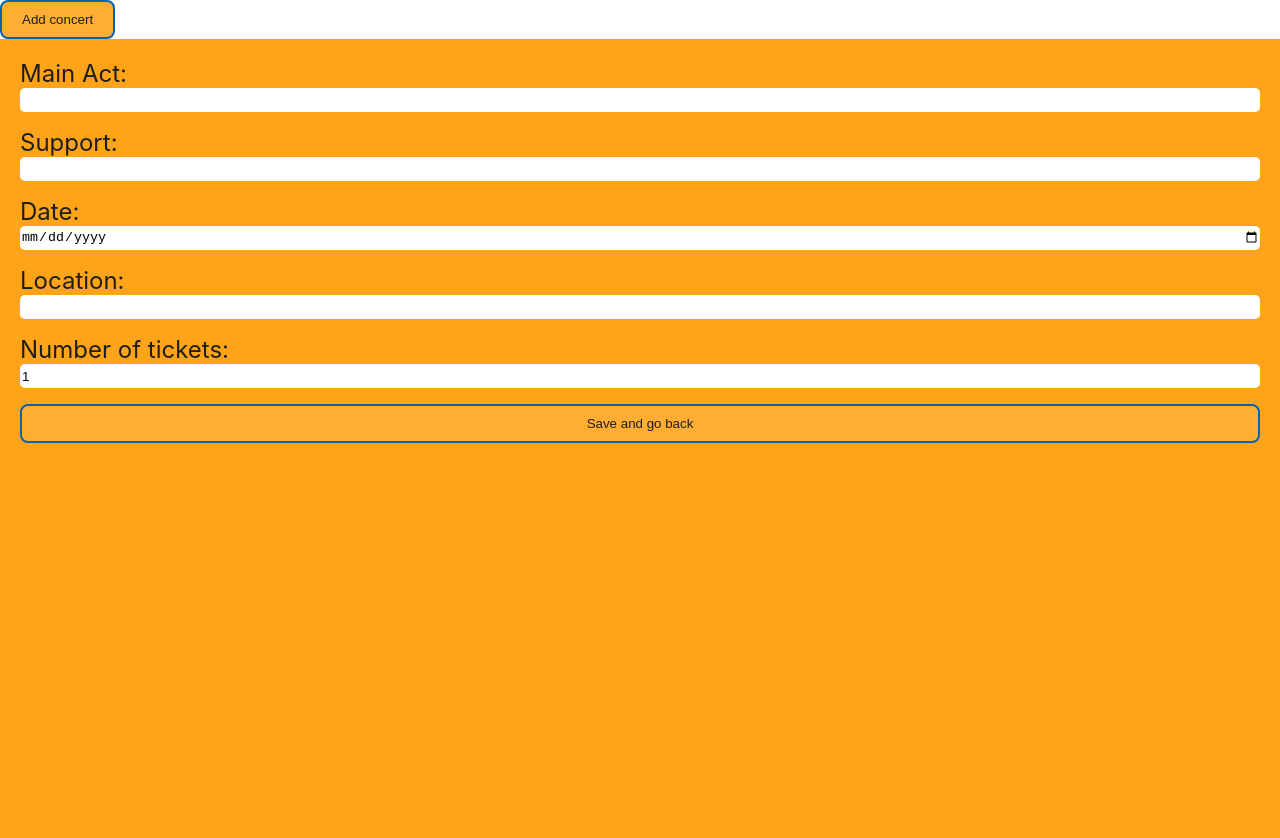
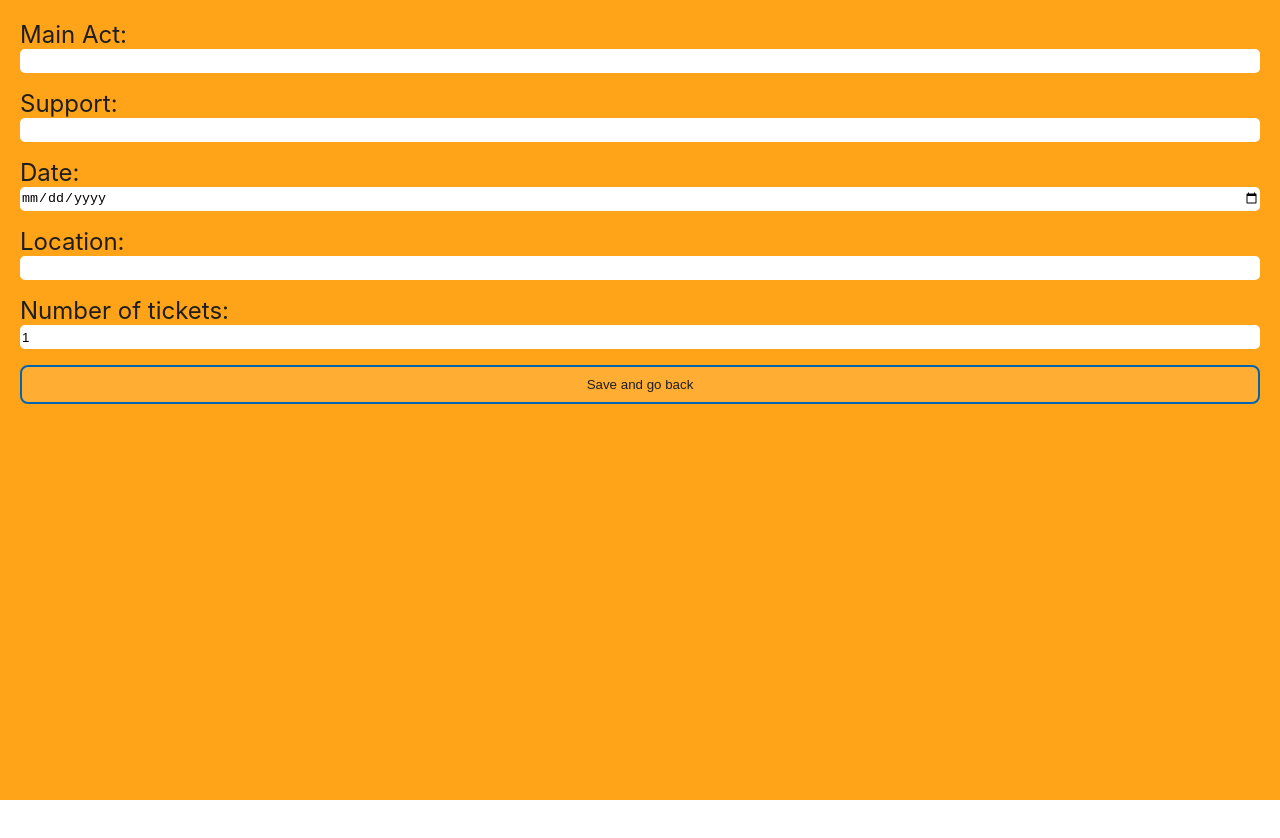
Before and after one commit to Alkawi/capstone-project, a React (Vite) app: page / in a window 1280 px wide. Both pictures are taken after a click on the button "Add concert". After the commit the page ends 800 px from the top, so only its background shows below. Built offline with nearby package versions, Linux system fonts and the light colour scheme.

Commit message:
Implement Card component

```diff
--- a/src/app/Pages/Dashboard.tsx
+++ b/src/app/Pages/Dashboard.tsx
@@ -1,6 +1,7 @@
 import React, { useState } from 'react'
 import Button from '../components/Button/Button'
 import Form from '../components/Form/Form'
+import Card from '../components/Card/Card'
 
 type Concert = {
   mainAct: string
@@ -27,10 +28,25 @@ export default function Dashboard(): JSX.Element {
 
   return (
     <div>
-      <main>
-        <Button onClick={handleClick}>Add concert</Button>
-      </main>
-      <main>{showForm && <Form onSubmit={handleSubmit} />}</main>
+      {!showForm && (
+        <main>
+          <Button onClick={handleClick}>Add concert</Button>
+          {concerts.map((concert) => (
+            <Card
+              mainAct={concert.mainAct}
+              support={concert.support}
+              concertDate={concert.concertDate}
+              location={concert.location}
+              numberOfTickets={concert.numberOfTickets}
+            />
+          ))}
+        </main>
+      )}
+      {showForm && (
+        <main>
+          <Form onSubmit={handleSubmit} />
+        </main>
+      )}
     </div>
   )
 }
```
